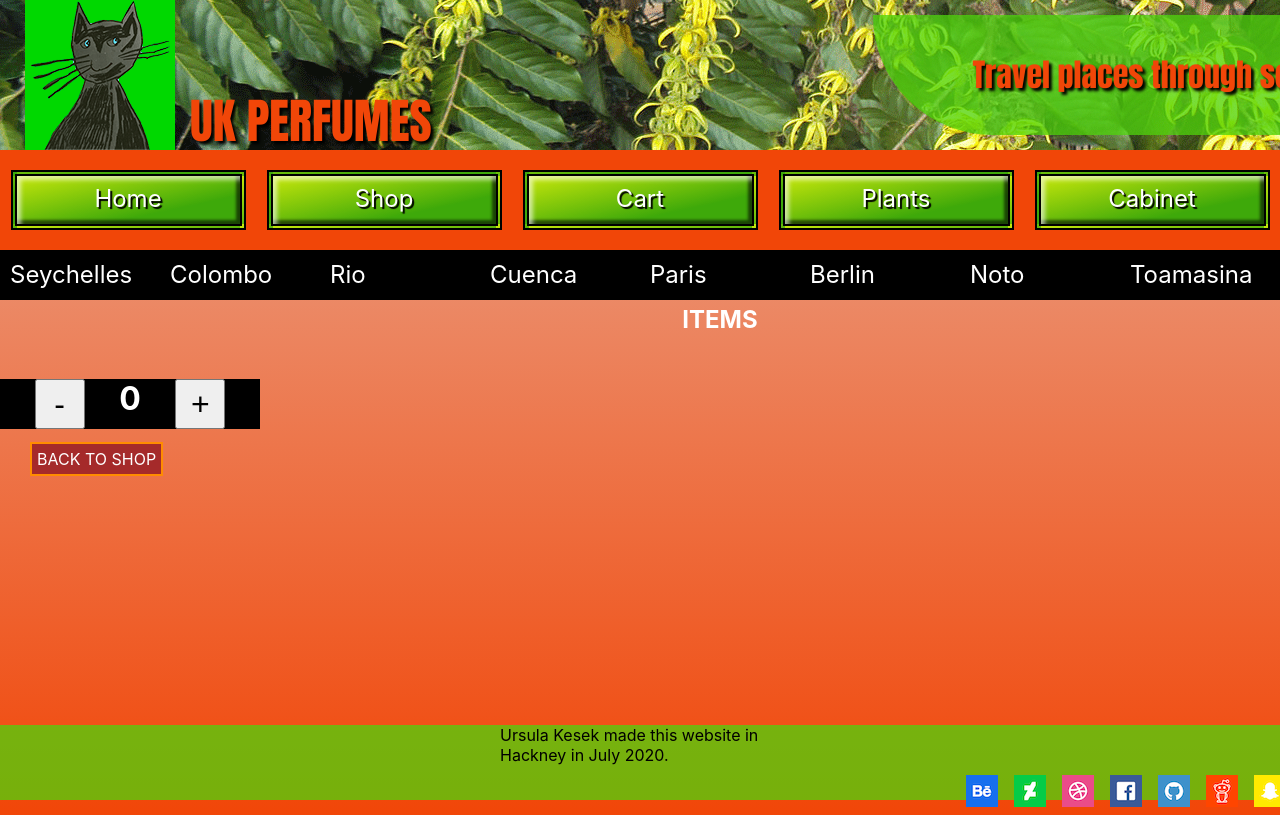
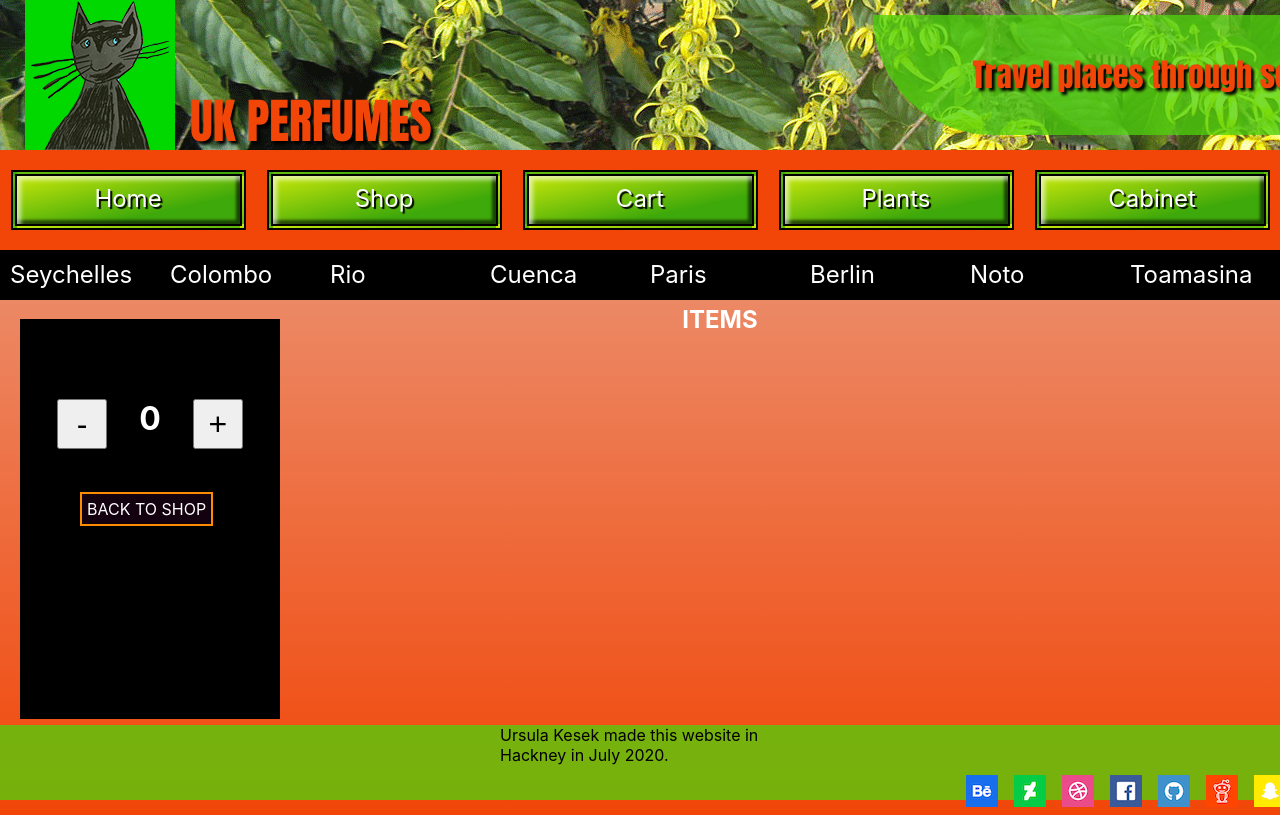
Before and after one commit to GiacomoSorbi/UrsulaKesek-module-ii, a React (Create React App) app: page /cartp in a window 1280 px wide. Shown: the top 815 px of the page. Built offline with nearby package versions, Linux system fonts and the light colour scheme.

Commit message:
edited pages

```diff
--- a/src/components/Item/Item.css
+++ b/src/components/Item/Item.css
@@ -17,9 +17,11 @@ p.ipt {
   font-size: 1.5em;
   color:white;
 }
-h4.price {
+h4.cost {
+  padding:5px;
   text-align: center;
   width: 200px;
   color: white;
-  background-color: black;
+  font-size:1.5em ;
+  border:3px double white
 }
--- a/src/components/Item/index.jsx
+++ b/src/components/Item/index.jsx
@@ -19,7 +19,7 @@ const Item = ({ match }) => {
             className="iimg"
             style={{ backgroundImage: `url(${itemImg}` }}
           ></div>
-          <h4 className="price">
+          <h4 className="cost">
             {itemPrefix}
             {itemPrice.toFixed(2)}
           </h4>
--- a/src/pages/CartPage/CartPage.css
+++ b/src/pages/CartPage/CartPage.css
@@ -4,8 +4,8 @@
   justify-content: space-evenly;
   width: 260px;
   position: relative;
-  top: 80px;
-  background-color: black;
+  top: 75px;
+  padding:5px;
 }
 .add {
   width: 50px;
@@ -42,6 +42,12 @@ h2.cp {
   color: black;
   text-align: center;
 }
+.cpi{
+  height:400px;
+  margin:20px;
+  background-color: black;
+  width:260px;
+}
 .cpitems {
   display: flex;
   flex-direction: row;
@@ -63,8 +69,8 @@ h2.cp {
 }
 .pp {
   position: relative;
-  top: 100px;
-  left: 30px;
+  top: 120px;
+  left: 60px;
   border: 4px double darkorange;
-  background-color: brown;
+  background-color: rgb(19, 1, 15);
 }
--- a/src/pages/SingleProductPage/SingleProductPage.css
+++ b/src/pages/SingleProductPage/SingleProductPage.css
@@ -9,10 +9,15 @@
   color:white;
   text-decoration:none ;
 }
-.links{
-  display:flex;
-  flex-direction: column;
+h4{
+color:greenyellow;
+text-align: center;
 }
+item-link{
+  margin:10px;
+  width:300px;
+  border: 2px double darkorange;
+ }
 .product {
   display: flex;
   flex-direction: row;
--- a/src/pages/SingleProductPage/index.jsx
+++ b/src/pages/SingleProductPage/index.jsx
@@ -1,5 +1,5 @@
-import React,{useState} from "react";
-import { Link } from "react-router-dom";
+import React from "react";
+import { NavLink } from "react-router-dom";
 import { products } from "../../constants";
 import "./SingleProductPage.css";
 
@@ -11,10 +11,6 @@ const SingleProductPage = ({ match}) => {
   const productPrice = products.find((elem) => elem.id === productId).price;
   const productPrefix = products.find((elem) => elem.id === productId).prefix;
   const productDesc = products.find((elem) => elem.id === productId).desc;
-  const [cart,setCart]= useState([]);
-  const addToCart = (product)=>{
-    setCart(oldCart=>[...oldCart,product]);
-  }
 
   return (
     <>
@@ -33,12 +29,15 @@ const SingleProductPage = ({ match}) => {
           {productPrefix}
           {productPrice.toFixed(2)}
         </h4>
-        <button onClick={addToCart}> +</button>
         <div className="links">
-          <Link className="cp"
-           to="/cartp">
-            TO CART
-          </Link>
+        <NavLink
+                key={productId}
+                className="item-link"
+                to={`/cartp/${productId}`}
+              >
+               {productTitle}
+              </NavLink>
+              <h4>Add</h4>
         </div>
       </main>
     </>
```
